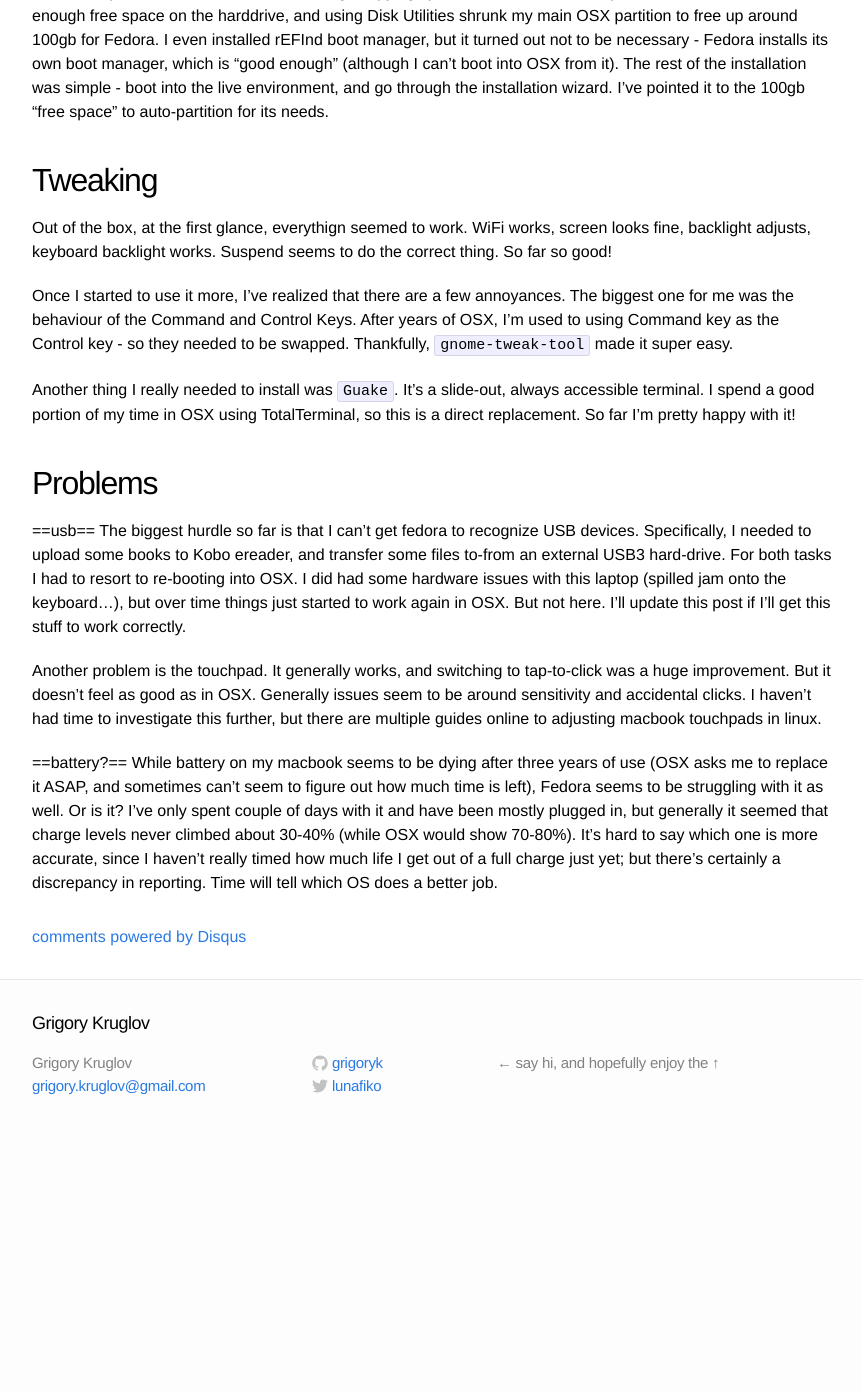
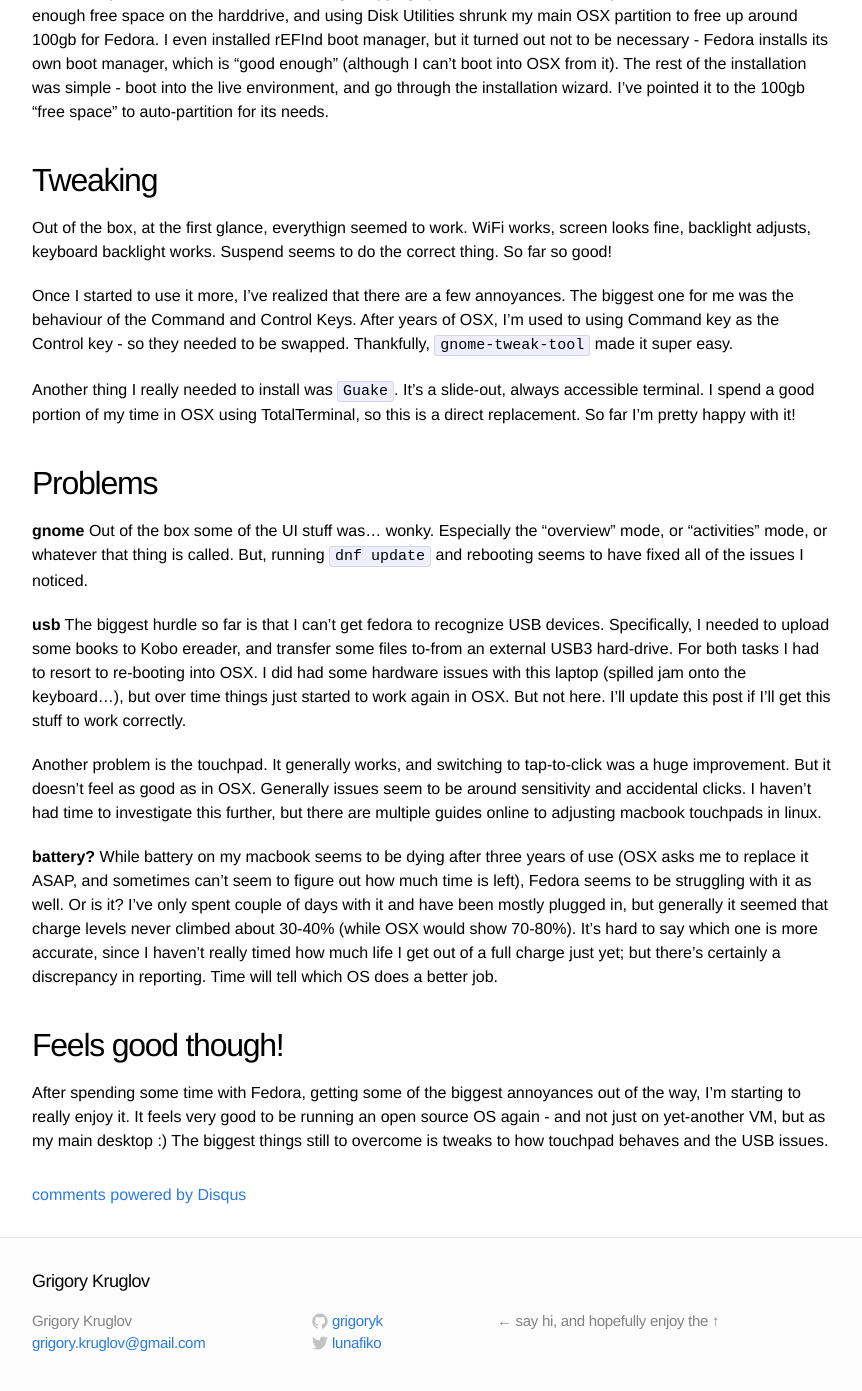
Before and after one commit to grigoryk/grigoryk.github.io, a Jekyll site: the page built from _posts/2015-11-08-fedora-23-on-macbook-air-52.markdown, in a window 1280 px wide and 1400 px high, scrolled down 501 px. Shown: the top 1391 px of the window, without its empty margins (208-1070 px from the left). Built offline with Jekyll 4.4.1, drawn with Linux system fonts in a browser that asks for light colours; comment, search, counter and statistics services are not loaded; before the commit the page ends 1643 px from its top, so only the background shows below that; some of the changed text lies outside the part shown.

Commit message:
formatting, more text

```diff
--- a/_posts/2015-11-08-fedora-23-on-macbook-air-52.markdown
+++ b/_posts/2015-11-08-fedora-23-on-macbook-air-52.markdown
@@ -5,7 +5,7 @@
 categories: personal meta
 permalink: /2015/11/fedora-23-on-macbook-air-52/
 ---
-I finally got around to installing a desktop linux distro on my daily laptop! Last time I've used linux full-time was somewhere around 2007-2008, and since then it was all Macbooks and OSX. I briefly mentioned in my (post about dealing with "Developer's Block")[http://grigory.ca/2015/11/developers-block-and-dealing-with-it] that over the years I have felt that not using a Linux desktop environments must have had a certain negative effect on my desire to tinker with stuff and build new things. Fedora 23 was just released, so I figured why not give it a spin!
+I finally got around to installing a desktop linux distro on my daily laptop! Last time I've used linux full-time was somewhere around 2007-2008, and since then it was all Macbooks and OSX. I briefly mentioned in my [post about dealing with "Developer's Block"](http://grigory.ca/2015/11/developers-block-and-dealing-with-it) that over the years I have felt that not using a Linux desktop environments must have had a certain negative effect on my desire to tinker with stuff and build new things. Fedora 23 was just released, so I figured why not give it a spin!
 
 ## Installation
 Surprisingly very easy! I've downloaded the workstation iso, made myself a bootable SD Card using `dd` command (which took its sweet time, average copying speed was around 300kb/s). I've ensured that I had enough free space on the harddrive, and using Disk Utilities shrunk my main OSX partition to free up around 100gb for Fedora.
@@ -19,10 +19,16 @@
 Another thing I really needed to install was `Guake`. It's a slide-out, always accessible terminal. I spend a good portion of my time in OSX using TotalTerminal, so this is a direct replacement. So far I'm pretty happy with it!
 
 ## Problems
-==usb==
+**gnome**
+Out of the box some of the UI stuff was... wonky. Especially the "overview" mode, or "activities" mode, or whatever that thing is called. But, running `dnf update` and rebooting seems to have fixed all of the issues I noticed.
+
+**usb**
 The biggest hurdle so far is that I can't get fedora to recognize USB devices. Specifically, I needed to upload some books to Kobo ereader, and transfer some files to-from an external USB3 hard-drive. For both tasks I had to resort to re-booting into OSX. I did had some hardware issues with this laptop (spilled jam onto the keyboard...), but over time things just started to work again in OSX. But not here. I'll update this post if I'll get this stuff to work correctly.
 
 Another problem is the touchpad. It generally works, and switching to tap-to-click was a huge improvement. But it doesn't feel as good as in OSX. Generally issues seem to be around sensitivity and accidental clicks. I haven't had time to investigate this further, but there are multiple guides online to adjusting macbook touchpads in linux.
 
-==battery?==
+**battery?**
 While battery on my macbook seems to be dying after three years of use (OSX asks me to replace it ASAP, and sometimes can't seem to figure out how much time is left), Fedora seems to be struggling with it as well. Or is it? I've only spent couple of days with it and have been mostly plugged in, but generally it seemed that charge levels never climbed about 30-40% (while OSX would show 70-80%). It's hard to say which one is more accurate, since I haven't really timed how much life I get out of a full charge just yet; but there's certainly a discrepancy in reporting. Time will tell which OS does a better job.
+
+## Feels good though!
+After spending some time with Fedora, getting some of the biggest annoyances out of the way, I'm starting to really enjoy it. It feels very good to be running an open source OS again - and not just on yet-another VM, but as my main desktop :) The biggest things still to overcome is tweaks to how touchpad behaves and the USB issues.
```
